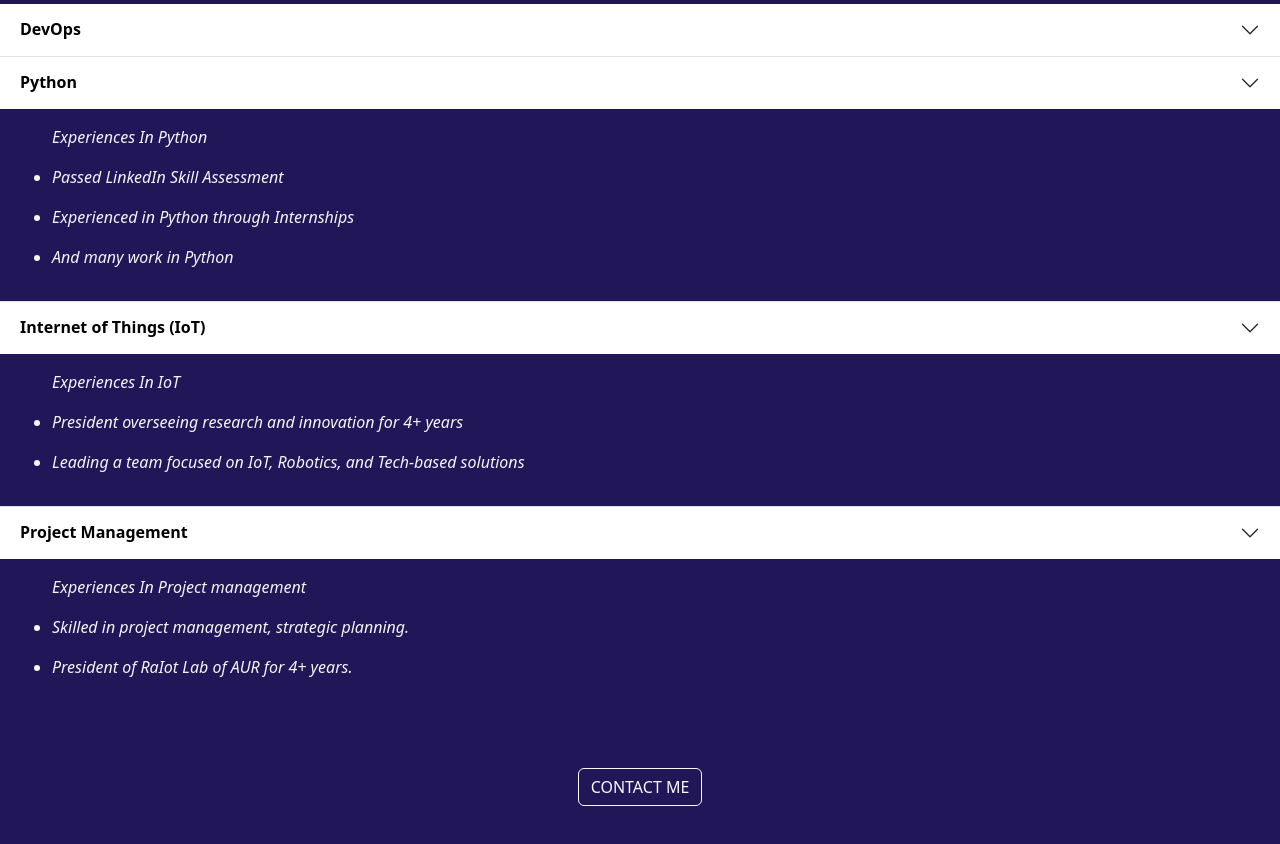
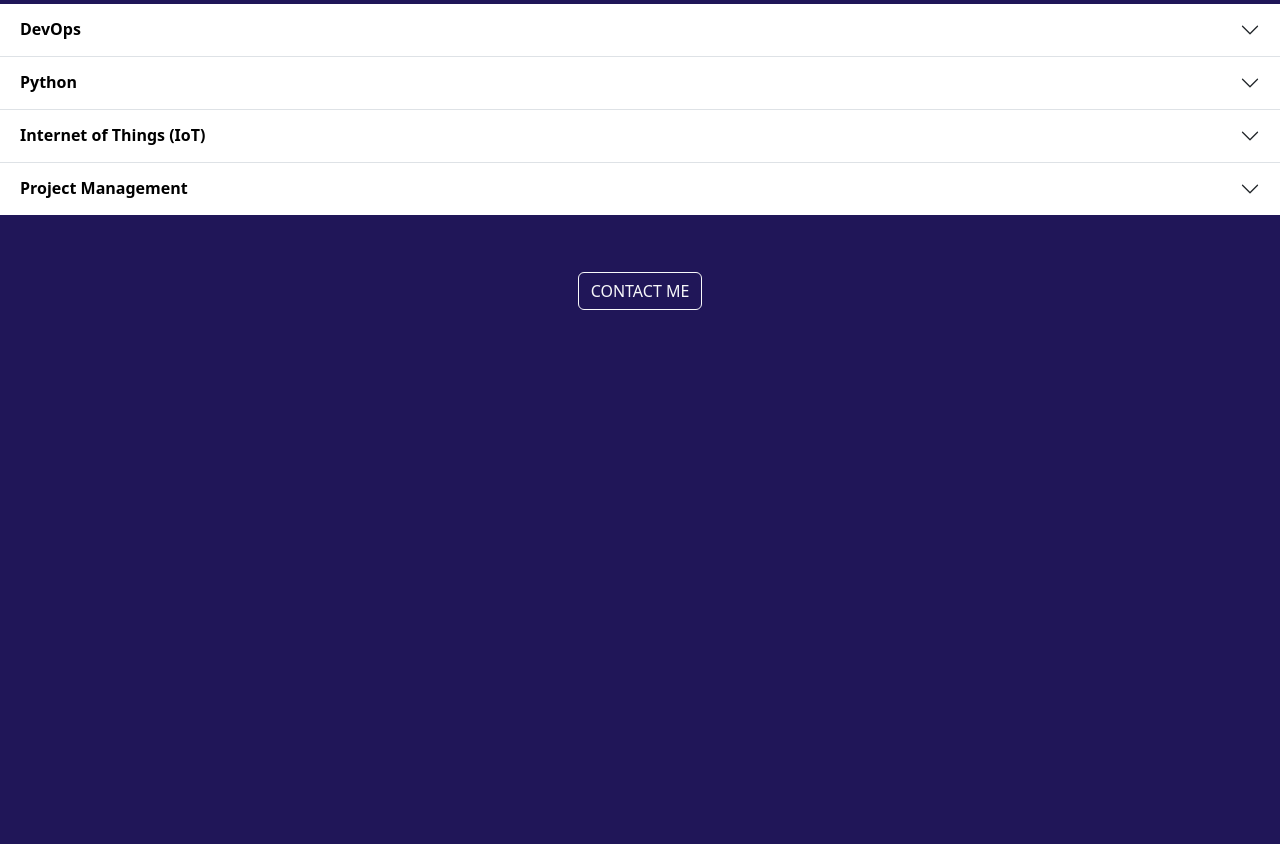
Before and after one commit to Vksharma-72/Portfolio, a plain HTML site: page index.html in a window 1280 px wide. Shown: the part 1534-2378 px from the top of the page. After the commit the page ends 1900 px from the top, so only its background shows below. Drawn offline with nearby package versions, Linux system fonts and the light colour scheme.

Commit message:
Update index.html

```diff
--- a/index.html
+++ b/index.html
@@ -108,7 +108,7 @@
                   Python
                 </button>
               </h2>
-              <div id="flush-collapseTwo" class="accordion-collapse " data-bs-parent="#accordionFlushExample">
+              <div id="flush-collapseTwo" class="accordion-collapse collapse " data-bs-parent="#accordionFlushExample">
                 <div class="accordion-body font ">
                  <ul>
                   <p>Experiences In Python </p>
@@ -130,7 +130,7 @@
                   Internet of Things (IoT)
                 </button>
               </h2>
-              <div id="flush-collapseThree" class="accordion-collapse " data-bs-parent="#accordionFlushExample">
+              <div id="flush-collapseThree" class="accordion-collapse collapse  " data-bs-parent="#accordionFlushExample">
                 <div class="accordion-body font ">
                   <ul>
                     <p>Experiences In IoT</p>
@@ -148,7 +148,7 @@
                   Project Management
                 </button>
               </h2>
-              <div id="flush-collapseFour" class="accordion-collapse " data-bs-parent="#accordionFlushExample" >
+              <div id="flush-collapseFour" class="accordion-collapse collapse " data-bs-parent="#accordionFlushExample" >
                 <div class="accordion-body font ">
                   <ul>
                     <p>Experiences In Project management </p>
```
